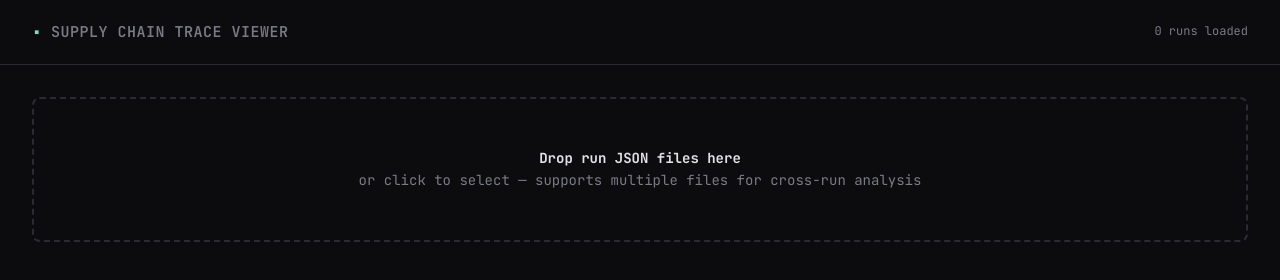
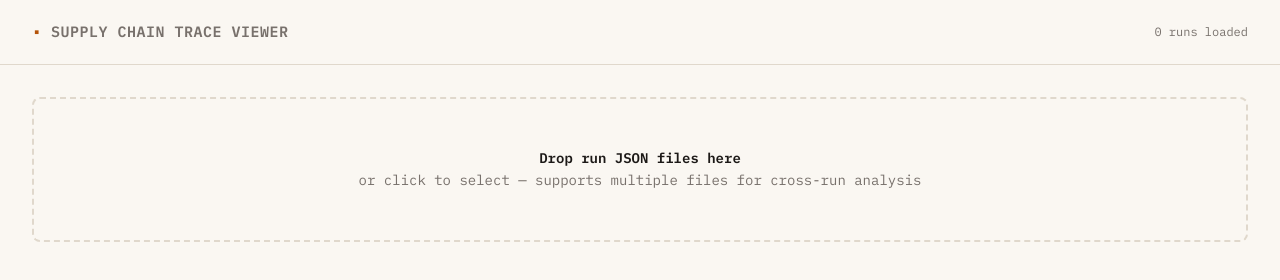
Before and after one commit to dkethan/supply-chain-negotiation, a website: page viewer/index.html in a window 1280 px wide. Drawn offline with nearby package versions, Linux system fonts and the light colour scheme.

Commit message:
redesign viewer: warm light theme instead of AI-default dark green
Swapped:
- Background: #0c0c0e (near-black) → #faf7f2 (warm cream)
- Accent: #6ee7b7 (green) → #b45309 (amber)
- Font: JetBrains Mono → IBM Plex Mono
- Agent colors updated to match: supplier=burnt orange, manufacturer=forest green, retailer=navy

The previous look (dark bg + JetBrains Mono + green accents) is the
stock AI-generated UI palette. The new theme reads as an intentional
design decision.

```diff
--- a/viewer/index.html
+++ b/viewer/index.html
@@ -6,28 +6,28 @@
 <title>Supply Chain Negotiation — Trace Viewer</title>
 <script src="https://cdnjs.cloudflare.com/ajax/libs/Chart.js/4.4.1/chart.umd.js"></script>
 <style>
-  @import url('https://fonts.googleapis.com/css2?family=JetBrains+Mono:wght@400;500;600;700&family=DM+Sans:wght@400;500;600;700&display=swap');
+  @import url('https://fonts.googleapis.com/css2?family=IBM+Plex+Mono:wght@400;500;600&family=Inter:wght@400;500;600;700&display=swap');
 
   :root {
-    --bg: #0c0c0e;
-    --surface: #16161a;
-    --surface2: #1e1e24;
-    --border: #2a2a32;
-    --text: #e2e2e6;
-    --text-muted: #7a7a86;
-    --accent: #6ee7b7;
-    --accent-dim: #2d6e56;
-    --red: #f87171;
-    --red-dim: #6e2d2d;
-    --yellow: #fbbf24;
-    --yellow-dim: #6e5a1a;
-    --blue: #60a5fa;
-    --blue-dim: #2d466e;
-    --supplier: #f97316;
-    --manufacturer: #6ee7b7;
-    --retailer: #60a5fa;
-    --mono: 'JetBrains Mono', monospace;
-    --sans: 'DM Sans', sans-serif;
+    --bg: #faf7f2;
+    --surface: #ffffff;
+    --surface2: #f3ede4;
+    --border: #e0d8cc;
+    --text: #1c1917;
+    --text-muted: #78716c;
+    --accent: #b45309;
+    --accent-dim: #fef3c7;
+    --red: #dc2626;
+    --red-dim: #fee2e2;
+    --yellow: #d97706;
+    --yellow-dim: #fef9c3;
+    --blue: #1d4ed8;
+    --blue-dim: #dbeafe;
+    --supplier: #c2410c;
+    --manufacturer: #15803d;
+    --retailer: #1d4ed8;
+    --mono: 'IBM Plex Mono', monospace;
+    --sans: 'Inter', sans-serif;
   }
 
   * { margin: 0; padding: 0; box-sizing: border-box; }
@@ -73,7 +73,7 @@
 
   #drop-zone.dragover {
     border-color: var(--accent);
-    background: rgba(110, 231, 183, 0.04);
+    background: rgba(180, 83, 9, 0.04);
   }
 
   #drop-zone p {
@@ -313,7 +313,7 @@
     padding: 10px 12px;
     border-left: 3px solid var(--blue);
     margin-bottom: 8px;
-    background: rgba(96, 165, 250, 0.04);
+    background: rgba(29, 78, 216, 0.04);
     font-size: 13px;
   }
 
@@ -622,8 +622,8 @@ function renderPriceChart(canvasId, neg, run) {
   const maxRound = Math.max(...offers.map(o => o.round), 1);
   const labels = Array.from({ length: maxRound }, (_, i) => `R${i + 1}`);
 
-  const colorA = neg.agentA === 'supplier' ? '#f97316' : '#6ee7b7';
-  const colorB = neg.agentB === 'manufacturer' ? '#6ee7b7' : '#60a5fa';
+  const colorA = neg.agentA === 'supplier' ? '#c2410c' : '#15803d';
+  const colorB = neg.agentB === 'manufacturer' ? '#15803d' : '#1d4ed8';
 
   const datasets = [
     {
@@ -679,7 +679,7 @@ function renderPriceChart(canvasId, neg, run) {
     datasets.push({
       label: 'Deal price',
       data: labels.map(() => neg.finalPrice),
-      borderColor: '#fbbf24',
+      borderColor: '#d97706',
       borderDash: [3, 3],
       pointRadius: 0,
       borderWidth: 2,
@@ -694,18 +694,18 @@ function renderPriceChart(canvasId, neg, run) {
       maintainAspectRatio: false,
       plugins: {
         legend: {
-          labels: { color: '#7a7a86', font: { family: "'JetBrains Mono'", size: 11 } }
+          labels: { color: '#78716c', font: { family: "'IBM Plex Mono'", size: 11 } }
         }
       },
       scales: {
-        x: { ticks: { color: '#7a7a86', font: { family: "'JetBrains Mono'", size: 11 } }, grid: { color: '#2a2a32' } },
+        x: { ticks: { color: '#78716c', font: { family: "'IBM Plex Mono'", size: 11 } }, grid: { color: '#e0d8cc' } },
         y: {
           ticks: {
-            color: '#7a7a86',
-            font: { family: "'JetBrains Mono'", size: 11 },
+            color: '#78716c',
+            font: { family: "'IBM Plex Mono'", size: 11 },
             callback: v => '$' + v
           },
-          grid: { color: '#2a2a32' }
+          grid: { color: '#e0d8cc' }
         }
       }
     }
```
